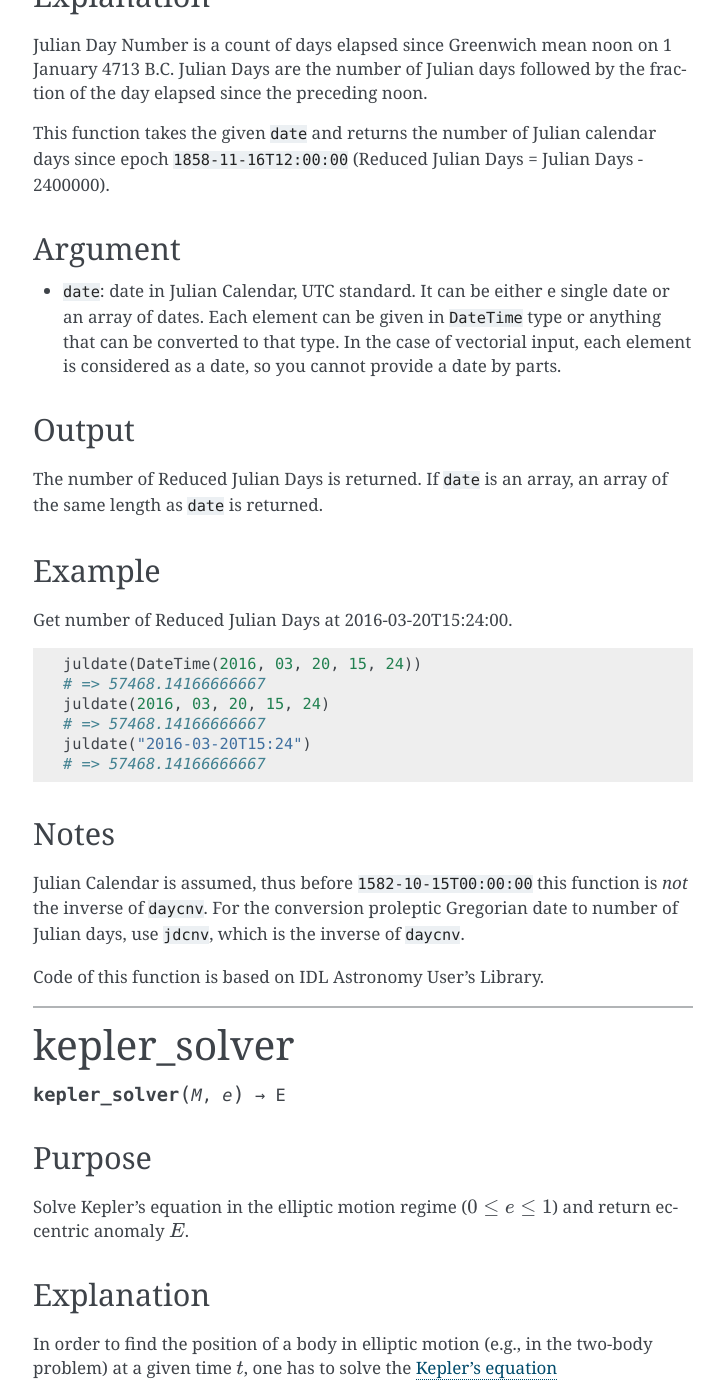
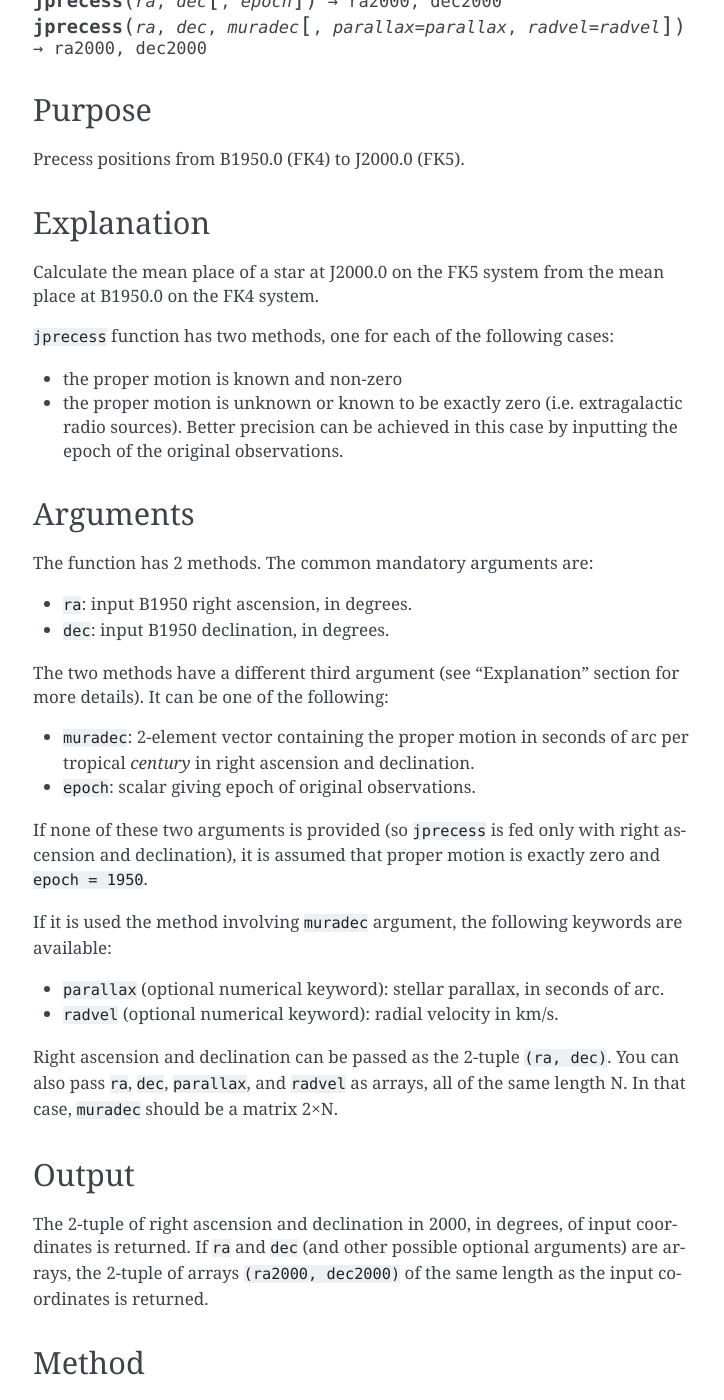
Before and after one commit to giordano/AstroLib.jl, a Sphinx documentation site: the page built from docs/utils.rst, in a window 1280 px wide and 1400 px high, scrolled down 35938 px. Shown: the whole window, without its empty margins (387-1111 px from the left). Built offline with Sphinx 7.4.7, drawn with Linux system fonts in a browser that asks for light colours; some of the changed text lies outside the part shown.

Commit message:
Add jprecess function

```diff
--- a/docs/utils.rst
+++ b/docs/utils.rst
@@ -351,6 +351,15 @@ star HD 119288. Find the B1950 position.
 
 Notes
 '''''
+
+"When transferring individual observations, as opposed to catalog mean
+place, the safest method is to tranform the observations back to the
+epoch of the observation, on the FK4 system (or in the system that was
+used to to produce the observed mean place), convert to the FK5 system,
+and transform to the the epoch and equinox of J2000.0" -- from the
+Explanatory Supplement (1992), p. 180
+
+``jprecess`` performs the precession to J2000 coordinates.
 
 Code of this function is based on IDL Astronomy User's Library.
 
@@ -1754,6 +1763,113 @@ For the conversion of Julian date to number of Julian days, use
 
 --------------
 
+jprecess
+~~~~~~~~
+
+.. function:: jprecess(ra, dec[, epoch]) -> ra2000, dec2000
+    jprecess(ra, dec, muradec[, parallax=parallax, radvel=radvel]) -> ra2000, dec2000
+
+Purpose
+'''''''
+
+Precess positions from B1950.0 (FK4) to J2000.0 (FK5).
+
+Explanation
+'''''''''''
+
+Calculate the mean place of a star at J2000.0 on the FK5 system from the
+mean place at B1950.0 on the FK4 system.
+
+``jprecess`` function has two methods, one for each of the following
+cases:
+
+-  the proper motion is known and non-zero
+-  the proper motion is unknown or known to be exactly zero (i.e.
+   extragalactic radio sources). Better precision can be achieved in
+   this case by inputting the epoch of the original observations.
+
+Arguments
+'''''''''
+
+The function has 2 methods. The common mandatory arguments are:
+
+-  ``ra``: input B1950 right ascension, in degrees.
+-  ``dec``: input B1950 declination, in degrees.
+
+The two methods have a different third argument (see "Explanation"
+section for more details). It can be one of the following:
+
+-  ``muradec``: 2-element vector containing the proper motion in seconds
+   of arc per tropical *century* in right ascension and declination.
+-  ``epoch``: scalar giving epoch of original observations.
+
+If none of these two arguments is provided (so ``jprecess`` is fed only
+with right ascension and declination), it is assumed that proper motion
+is exactly zero and ``epoch = 1950``.
+
+If it is used the method involving ``muradec`` argument, the following
+keywords are available:
+
+-  ``parallax`` (optional numerical keyword): stellar parallax, in
+   seconds of arc.
+-  ``radvel`` (optional numerical keyword): radial velocity in km/s.
+
+Right ascension and declination can be passed as the 2-tuple
+``(ra, dec)``. You can also pass ``ra``, ``dec``, ``parallax``, and
+``radvel`` as arrays, all of the same length N. In that case,
+``muradec`` should be a matrix 2×N.
+
+Output
+''''''
+
+The 2-tuple of right ascension and declination in 2000, in degrees, of
+input coordinates is returned. If ``ra`` and ``dec`` (and other possible
+optional arguments) are arrays, the 2-tuple of arrays
+``(ra2000, dec2000)`` of the same length as the input coordinates is
+returned.
+
+Method
+''''''
+
+The algorithm is taken from the Explanatory Supplement to the
+Astronomical Almanac 1992, page 184. See also Aoki et al (1983), A&A,
+128, 263. URL: http://adsabs.harvard.edu/abs/1983A%26A...128..263A.
+
+Example
+'''''''
+
+The SAO catalogue gives the B1950 position and proper motion for the
+star HD 119288. Find the J2000 position.
+
+-  RA(1950) = 13h 39m 44.526s
+-  Dec(1950) = 8d 38' 28.63''
+-  Mu(RA) = -.0259 s/yr
+-  Mu(Dec) = -.093 ''/yr
+
+.. code-block:: julia
+
+    muradec = 100*[-15*0.0259, -0.093]; # convert to century proper motion
+    ra = ten(13, 39, 44.526)*15;
+    decl = ten(8, 38, 28.63);
+    adstring(jprecess(ra, decl, muradec), precision=2)
+    # => " 13 42 12.740  +08 23 17.69"
+
+Notes
+'''''
+
+"When transferring individual observations, as opposed to catalog mean
+place, the safest method is to tranform the observations back to the
+epoch of the observation, on the FK4 system (or in the system that was
+used to to produce the observed mean place), convert to the FK5 system,
+and transform to the the epoch and equinox of J2000.0" -- from the
+Explanatory Supplement (1992), p. 180
+
+``bprecess`` performs the precession to B1950 coordinates.
+
+Code of this function is based on IDL Astronomy User's Library.
+
+--------------
+
 juldate
 ~~~~~~~
 
@@ -2785,7 +2901,7 @@ Notes
 Accuracy of precession decreases for declination values near 90 degrees.
 ``precess`` should not be used more than 2.5 centuries from 2000 on the
 FK5 system (1950.0 on the FK4 system). If you need better accuracy, use
-``bprecess``.
+``bprecess`` or ``jprecess`` as needed.
 
 Code of this function is based on IDL Astronomy User's Library.
 
```
Also changed, not shown: TODO.md (+0 -1 lines), 7 other files.
